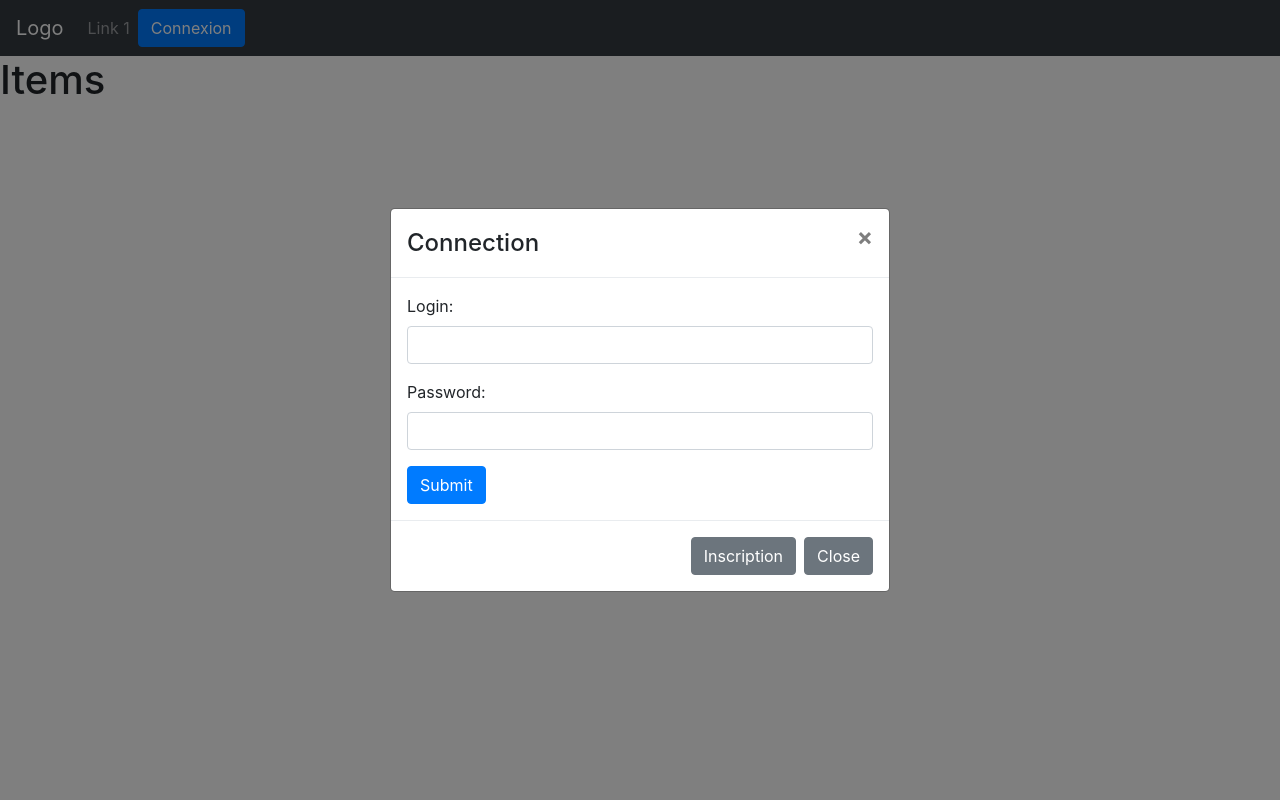
After one commit to EdwinGerard/hackathon1, a PHP site: template src/View/Home/index.html.twig in a window 1280 px wide, after a click on "Connexion". The commit adds this page. Run offline with PHP 8.4, Linux system fonts and the light colour scheme; the template is opened without the code that fills it, so the values that code supplies are empty; a stand-in replaces the project's code that opens the database connection; some libraries are stand-ins or nearby versions.

Commit message:
mise en place de la nav et d'une modal de connexion

```diff
--- /dev/null
+++ b/src/View/Home/index.html.twig
@@ -0,0 +1,6 @@
+{% extends 'layout.html.twig' %}
+
+{% block content %}
+    <h1>Items</h1>
+
+{% endblock %}
--- a/src/View/layout.html.twig
+++ b/src/View/layout.html.twig
@@ -13,6 +13,9 @@
 </head>
 
 <body>
+{% block header %}
+    {% include 'nav.html.twig' %}
+{% endblock %}
 {% block content %}{% endblock %}
 </body>
 <script src="https://code.jquery.com/jquery-3.2.1.slim.min.js"></script>
--- /dev/null
+++ b/src/View/nav.html.twig
@@ -0,0 +1,63 @@
+<nav class="navbar navbar-expand-sm bg-dark navbar-dark clearfix">
+    <!-- Brand/logo -->
+    <a class="navbar-brand" href="#">Logo</a>
+
+    <!-- Links -->
+    <ul class="navbar-nav ">
+        <li class="nav-item">
+            <a class="nav-link" href="#">Link 1</a>
+        </li>
+    </ul>
+
+        {% if auth is empty %}
+
+                <button type="button" class="btn btn-primary" data-toggle="modal" data-target="#myModal">
+                   Connexion
+                </button>
+
+
+        {% endif %}
+
+
+
+
+</nav>
+
+
+<!-- The Modal -->
+<div class="modal fade" id="myModal">
+    <div class="modal-dialog modal-dialog-centered">
+        <div class="modal-content">
+
+            <!-- Modal Header -->
+            <div class="modal-header">
+                <h4 class="modal-title">Connection</h4>
+                <button type="button" class="close" data-dismiss="modal">&times;</button>
+            </div>
+
+            <!-- Modal body -->
+            <div class="modal-body">
+                <form action="/action_page.php" method="post">
+                    <div class="form-group">
+                        <label for="login">Login:</label>
+                        <input type="text" class="form-control" id="login">
+                    </div>
+                    <div class="form-group">
+                        <label for="pwd">Password:</label>
+                        <input type="password" class="form-control" id="pwd">
+                    </div>
+
+                    <button type="submit" class="btn btn-primary">Submit</button>
+                </form>
+            </div>
+
+            <!-- Modal footer -->
+            <div class="modal-footer">
+                <button type="button" class="btn btn-secondary" data-dismiss="modal">Inscription</button>
+                <button type="button" class="btn btn-secondary" data-dismiss="modal">Close</button>
+
+            </div>
+
+        </div>
+    </div>
+</div>
```
Also changed, not shown: app/routing.php (+7 -4 lines), src/Controller/HomeController.php (added, +87 -0 lines), 1 other file.
